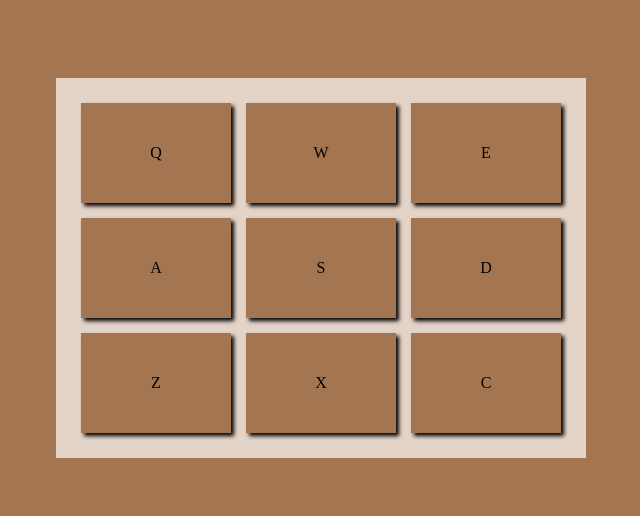
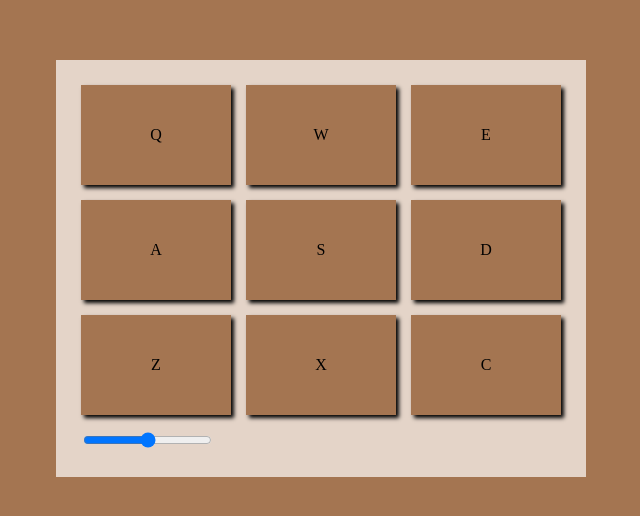
Before and after one commit to errami01/drum-machine, a React (Create React App) app: page / in a window 1280 px wide. Shown: the part 132-648 px from the top of the page, without its empty margins (319-959 px from the left). Built offline with nearby package versions, Linux system fonts and the light colour scheme.

Commit message:
feat: controle audio volume

```diff
--- a/public/index.html
+++ b/public/index.html
@@ -15,6 +15,6 @@
   <body>
     <noscript>You need to enable JavaScript to run this app.</noscript>
     <div id="root"></div>
-
+    <script src="https://cdn.freecodecamp.org/testable-projects-fcc/v1/bundle.js"></script>
   </body>
 </html>
--- a/src/App.js
+++ b/src/App.js
@@ -1,9 +1,13 @@
 import './App.css';
 import Pad from './Pad'
+import Controle from './Controle';
+import { useState } from 'react';
 
 function App() {
   // const padsInfo = ['Heater 1',"Heater 2",'Heater 3','Heater 4','Clap','Open-HH'," Kick-n'-Hat",'Kick','Closed-HH']
   // export default App;
+  const [audioVolume, setAudioVolume] = useState(0.5)
+  // console.log(audioVolume)
 const padsInfo = [
   {id: 'Heater-1', letter: "Q"},
   {id: "Heater-2", letter: "W"},
@@ -15,8 +19,11 @@ const padsInfo = [
   {id: 'RP4_KICK_1', letter: "X"},
   {id: 'Cev_H2', letter: "C"},
 ]
+function trackAudioValume(volume= 0.5){
+  setAudioVolume(volume)
+}
   const padsElements = padsInfo.map((audio)=>(
-    <Pad id={audio.id} letter={audio.letter} key={audio.id}/>
+    <Pad id={audio.id} letter={audio.letter} key={audio.id} volume={audioVolume}/>
   ))
   return (
     <div className="App">
@@ -24,7 +31,12 @@ const padsInfo = [
       <div className='drum-section'>
         <div className='pads-grid'>
         {padsElements}
+        <Controle setAudioVolume={trackAudioValume}/>
         </div>
+        <div className='controle-panel'>
+
+        </div>
+
       </div>
     </div>
   );
--- /dev/null
+++ b/src/Controle.js
@@ -0,0 +1,24 @@
+import './App.css'
+import { useRef, useEffect } from 'react'
+
+function Controle({setAudioVolume}){
+    const sliderInput = useRef()
+    function handleSliderChange(){
+        setAudioVolume(sliderInput.current.value/100)
+        // console.log(sliderInput.current.value)
+    }
+
+    return (
+        <div className='controle-container'>
+            <input
+                className='volume-slider'
+                type='range'
+                min={0}
+                max={100}
+
+                ref={sliderInput}
+                onChange={handleSliderChange}/>
+        </div>
+    )
+}
+export default Controle
--- a/src/Pad.js
+++ b/src/Pad.js
@@ -1,16 +1,18 @@
 import './App.css'
 import { useState, useRef, useEffect } from 'react'
-function Pad({id, letter}){
+function Pad({id, letter, volume}){
     const [playCount, setPlayCount] = useState(0)
     const audio = useRef()
     const padDiv = useRef()
     const isClicked = useRef(false)
-
+    console.log(volume)
+    useEffect(()=> {audio.current.volume = volume})
     useEffect(()=>{
         if(isClicked.current) audio.current.play()
     },[playCount])
 
     useEffect(()=>{
+
         window.addEventListener('keydown', (event)=>{
             if(event.key.toLocaleLowerCase() === letter.toLowerCase()) handleClick()
         })
@@ -45,6 +47,7 @@ function Pad({id, letter}){
       <audio
         src={`https://s3.amazonaws.com/freecodecamp/drums/${id}.mp3`}
         ref={audio}
+
         ></audio>
       {letter}
     </div>
```
